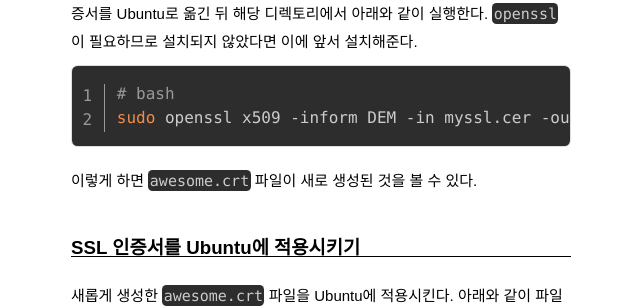
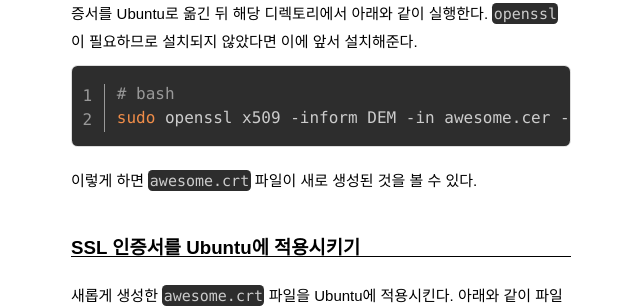
Before and after one commit to pinedance/blog, a Jekyll site: the page built from _posts/2023/01-06/2023-05-23-Install-your-corporate-SSL-certificate-on-ubuntu.md, in a window 1280 px wide and 900 px high, scrolled down 1309 px. Shown: the part 152-460 px from the top of the window, without its empty margins (319-959 px from the left). Built offline with Jekyll 4.4.1, drawn with Linux system fonts in a browser that asks for light colours; some web fonts are replaced; comment, search, counter and statistics services are not loaded.

Commit message:
fix post

````diff
--- a/_posts/2023/01-06/2023-05-23-Install-your-corporate-SSL-certificate-on-ubuntu.md
+++ b/_posts/2023/01-06/2023-05-23-Install-your-corporate-SSL-certificate-on-ubuntu.md
@@ -33,7 +33,7 @@
 
 ```bash
 # bash
-sudo openssl x509 -inform DEM -in myssl.cer -out awesome.cer
+sudo openssl x509 -inform DEM -in awesome.cer -out awesome.crt
 ```
 
 이렇게 하면 `awesome.crt` 파일이 새로 생성된 것을 볼 수 있다.
````
